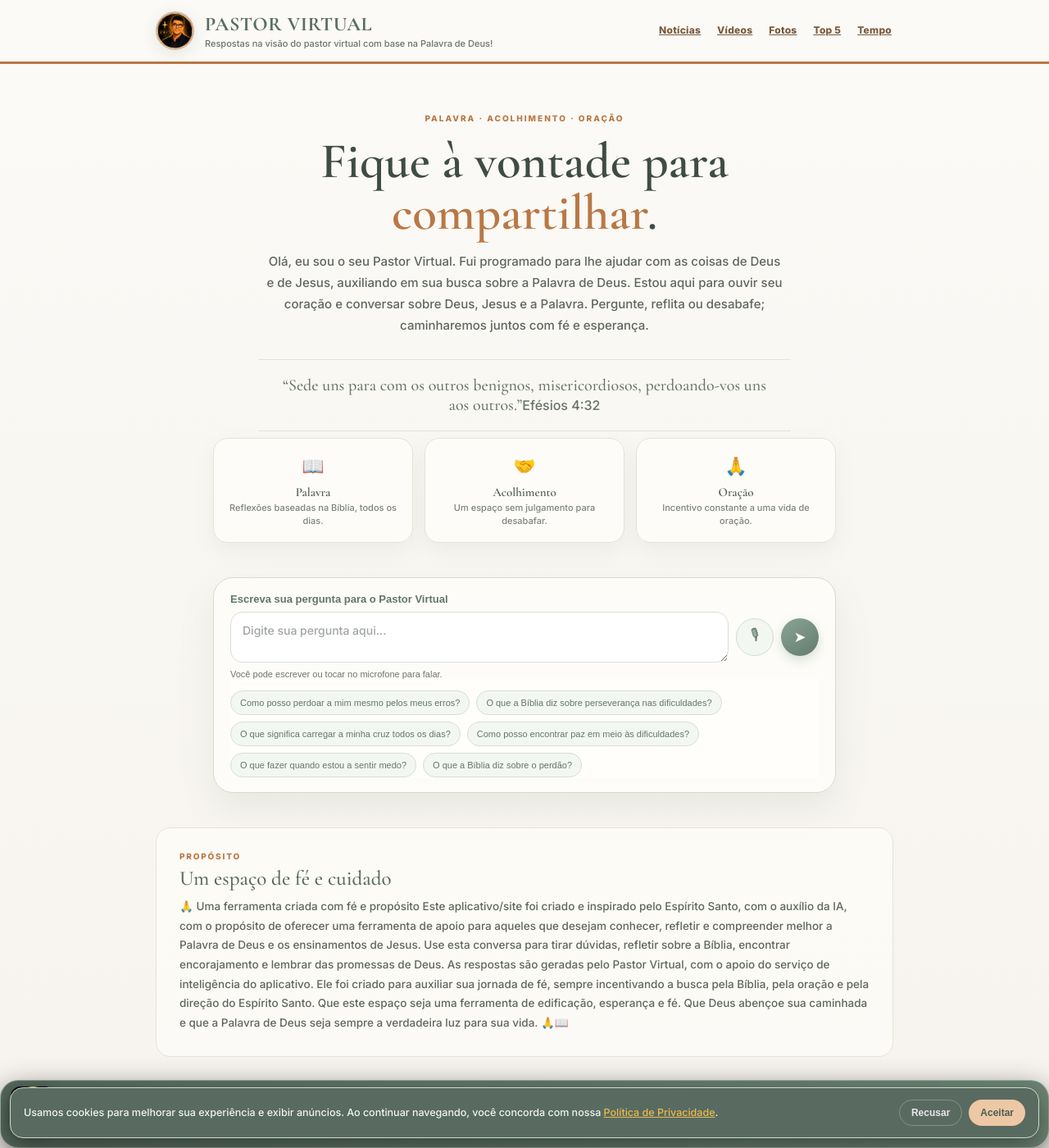
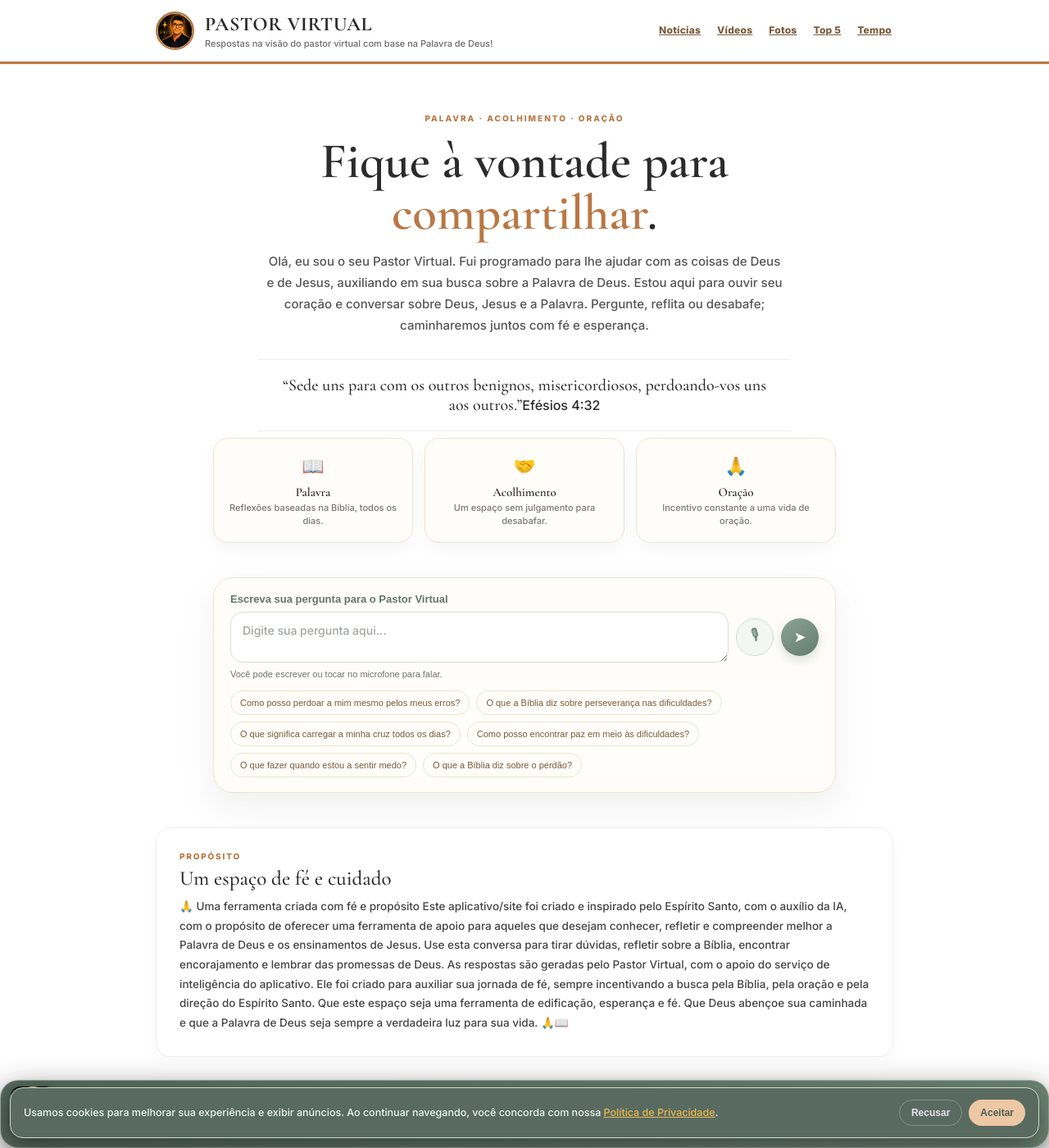
Before and after one commit to capaofeliz-cell/djaguia1, a Jekyll site: the page index.html, which Jekyll copies as it is, in a window 1280 px wide and 1400 px high. Shown: the whole window at 82% size. Built offline with Jekyll 4.4.1, drawn with Linux system fonts in a browser that asks for light colours.

Commit message:
Update index.html

```diff
--- a/index.html
+++ b/index.html
@@ -172,18 +172,53 @@ body.is-offline #offlineBanner{display:block}
 </style>
 
 <style id="pastor-pro-header">
-/* ===== Home mais profissional / estilo institucional, alinhada com a página de Notícias ===== */
-.top{border-bottom:3px solid #b97845!important}
-.brand h1{font-size:24px!important}
+/* ===== Home estilo institucional, fundo branco, igual à página de Notícias ===== */
+html,body{background:#ffffff!important}
+body{background:#ffffff!important;color:#2b2b2b!important}
+.top{background:#ffffff!important;border-bottom:3px solid #b97845!important;box-shadow:0 1px 0 #eee}
+.brand h1{color:#2b2b2b!important;font-size:24px!important;text-shadow:none!important}
+.brand p{color:#6b6b6b!important}
+.avatar{border-color:#b97845!important;box-shadow:none!important}
 .site-nav a{color:#7a5a3c!important;font-weight:800!important;letter-spacing:.02em;padding:6px 2px;border-bottom:2px solid transparent;transition:border-color .15s,color .15s}
 .site-nav a:hover{color:#b97845!important;border-bottom-color:#b97845!important;text-decoration:none!important}
+
+.welcome h2{color:#2b2b2b!important;text-shadow:none!important}
+.welcome h2 em{color:#b97845!important;text-shadow:none!important}
+.welcome p{color:#555!important}
+.badge{color:#b97845!important}
+.quote{color:#2b2b2b!important;border-top-color:#eee!important;border-bottom-color:#eee!important}
+.quote cite{color:#b97845!important}
+
 .pillars{display:grid;grid-template-columns:repeat(3,1fr);gap:14px;width:min(760px,100%);margin:8px auto 0}
-.pillar{background:rgba(255,254,250,.8);border:1px solid #e6e2d9;border-radius:18px;padding:18px 14px;text-align:center;box-shadow:0 10px 26px rgba(87,103,90,.08)}
+.pillar{background:#fffdf9;border:1px solid #eee2d2;border-radius:18px;padding:18px 14px;text-align:center;box-shadow:0 8px 20px rgba(0,0,0,.04)}
 .pillar .pillar-ico{font-size:22px;display:block;margin-bottom:8px}
-.pillar strong{display:block;font:600 15px 'Cormorant Garamond',Georgia,serif;color:#4d5e54;margin-bottom:3px}
-.pillar span{display:block;color:#7c837d;font-size:11px;line-height:1.4}
+.pillar strong{display:block;font:600 15px 'Cormorant Garamond',Georgia,serif;color:#2b2b2b;margin-bottom:3px}
+.pillar span{display:block;color:#777;font-size:11px;line-height:1.4}
 @media(max-width:650px){.pillars{grid-template-columns:1fr;gap:10px}}
+
 .section-kicker{display:block;color:#b97845;font-size:10px;font-weight:800;letter-spacing:.18em;text-transform:uppercase;margin-bottom:6px}
+.section{background:#ffffff!important;border:1px solid #eee!important;box-shadow:0 6px 18px rgba(0,0,0,.03)}
+.section h3{color:#2b2b2b!important}
+.section p{color:#444!important}
+
+.chat-launch{background:#fffdf9!important;border-color:#eee2d2!important}
+.chat-launch strong{color:#2b2b2b!important}
+.chat-launch p{color:#777!important}
+.launch-kicker{color:#b97845!important}
+.launch-arrow{color:#b97845!important}
+
+.chat{background:#ffffff!important;border-color:#eee!important}
+.chat-head{background:#fffdf9!important}
+.chat-head strong{color:#2b2b2b!important}
+.bubble.virtual{background:#faf6ee!important;color:#2b2b2b!important;border-color:#eee2d2!important}
+.bubble.you{background:#7a5a3c!important;color:#fff!important}
+.suggestion{border-color:#eee2d2!important;background:#fffdf9!important;color:#7a5a3c!important}
+.suggestion:hover{background:#f5ecdc!important}
+.send{background:linear-gradient(145deg,#d19a69,#b7841c)!important}
+.mic{border-color:#eee2d2!important;background:#fffdf9!important;color:#b97845!important}
+
+.legal{color:#999!important}
+.legal a{color:#b97845!important}
 </style>
 
 </head>
```
